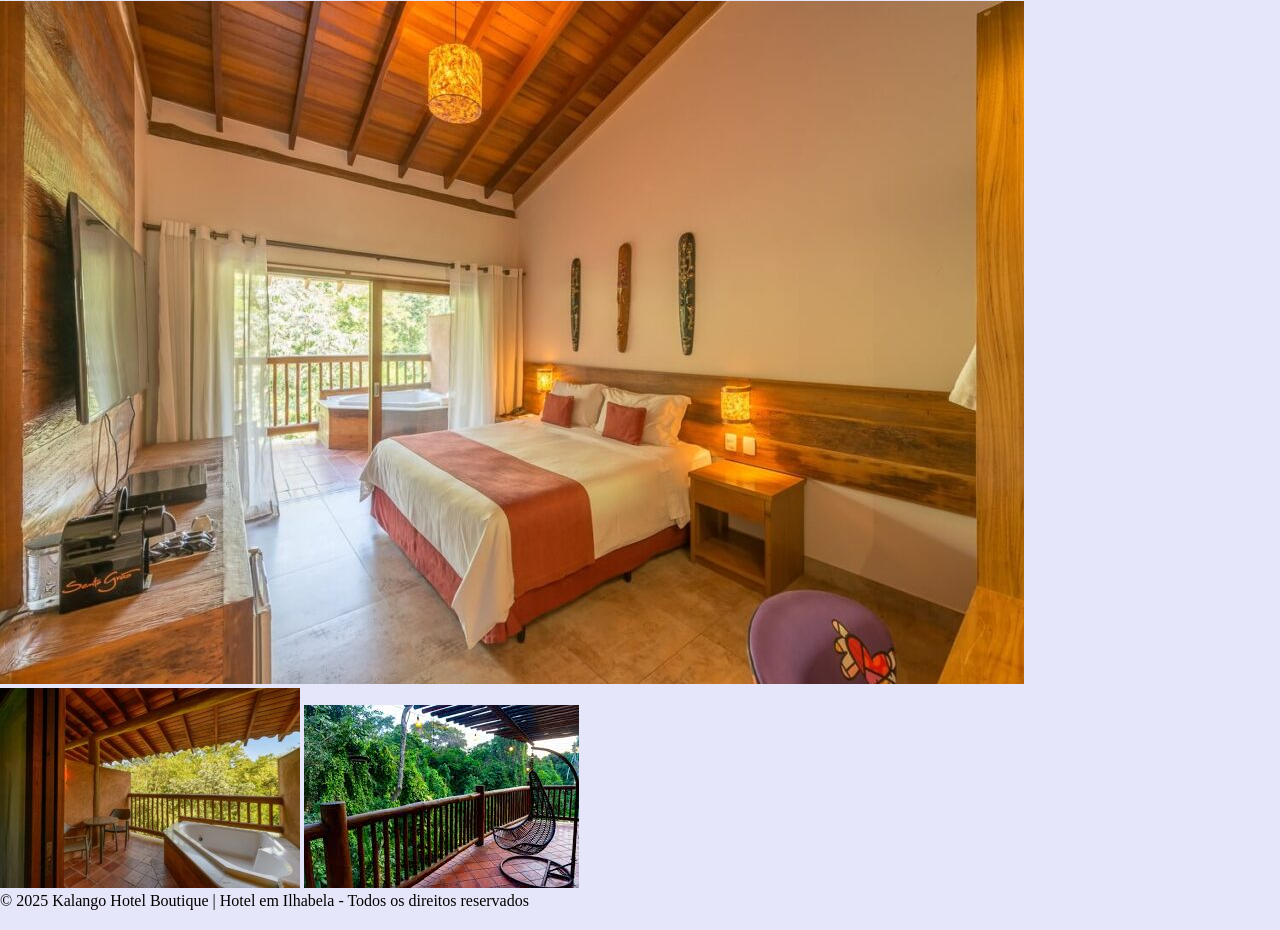
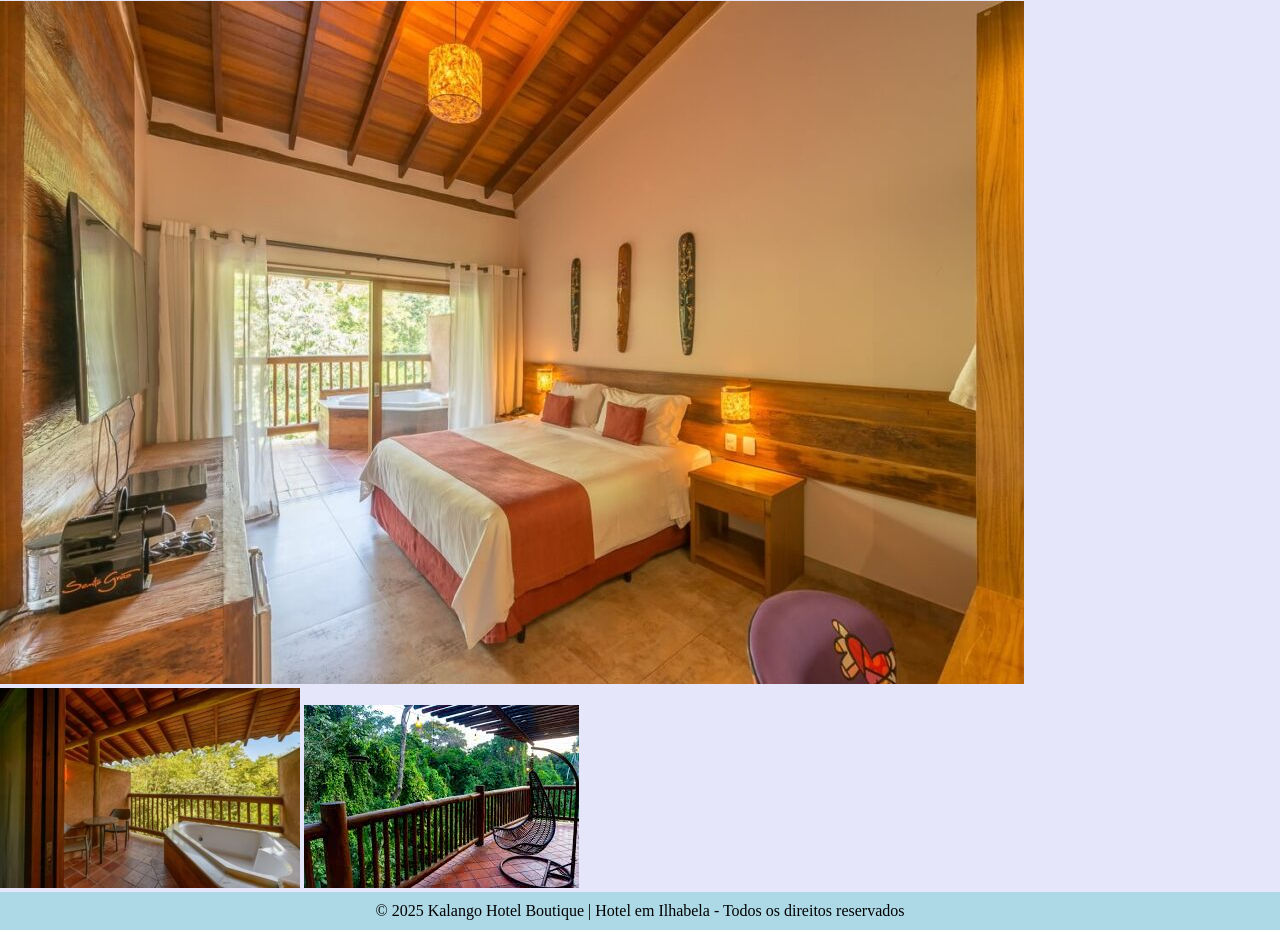
Before and after one commit to Veronesi30/CpFront, a plain HTML site: page CpFront/html/galeria.html in a window 1280 px wide. Shown: the part 7803-8733 px from the top of the page. Drawn offline with Linux system fonts and the light colour scheme.

Commit message:
Update galeria.css

```diff
--- a/CpFront/css/galeria.css
+++ b/CpFront/css/galeria.css
@@ -22,3 +22,12 @@ header img {
     margin: 0 auto;
     margin-bottom: 5px;
 }
+main{
+    flex: 1
+}
+
+footer {
+    text-align: center;
+    padding: 10px;
+    background-color: lightblue;
+}
```
